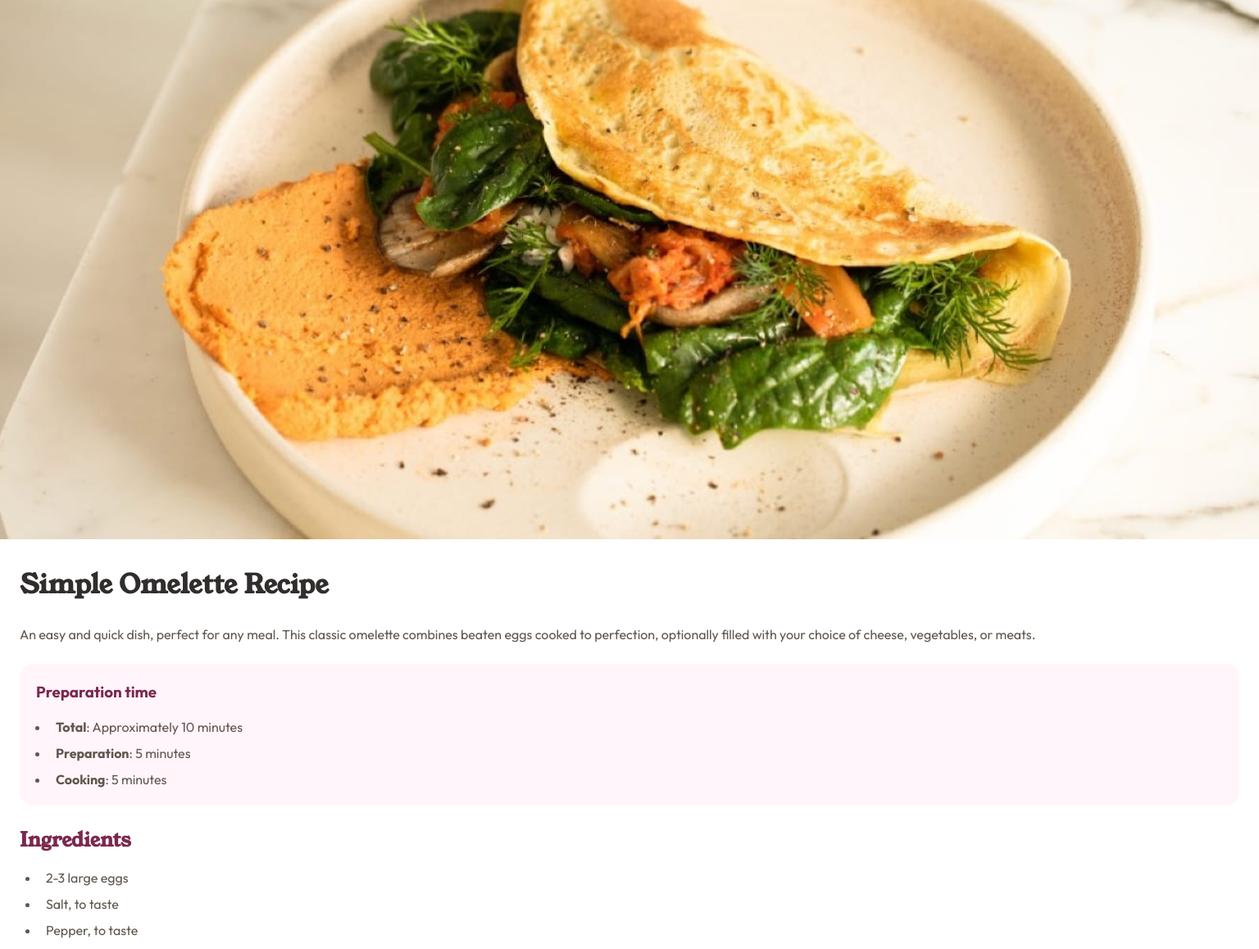
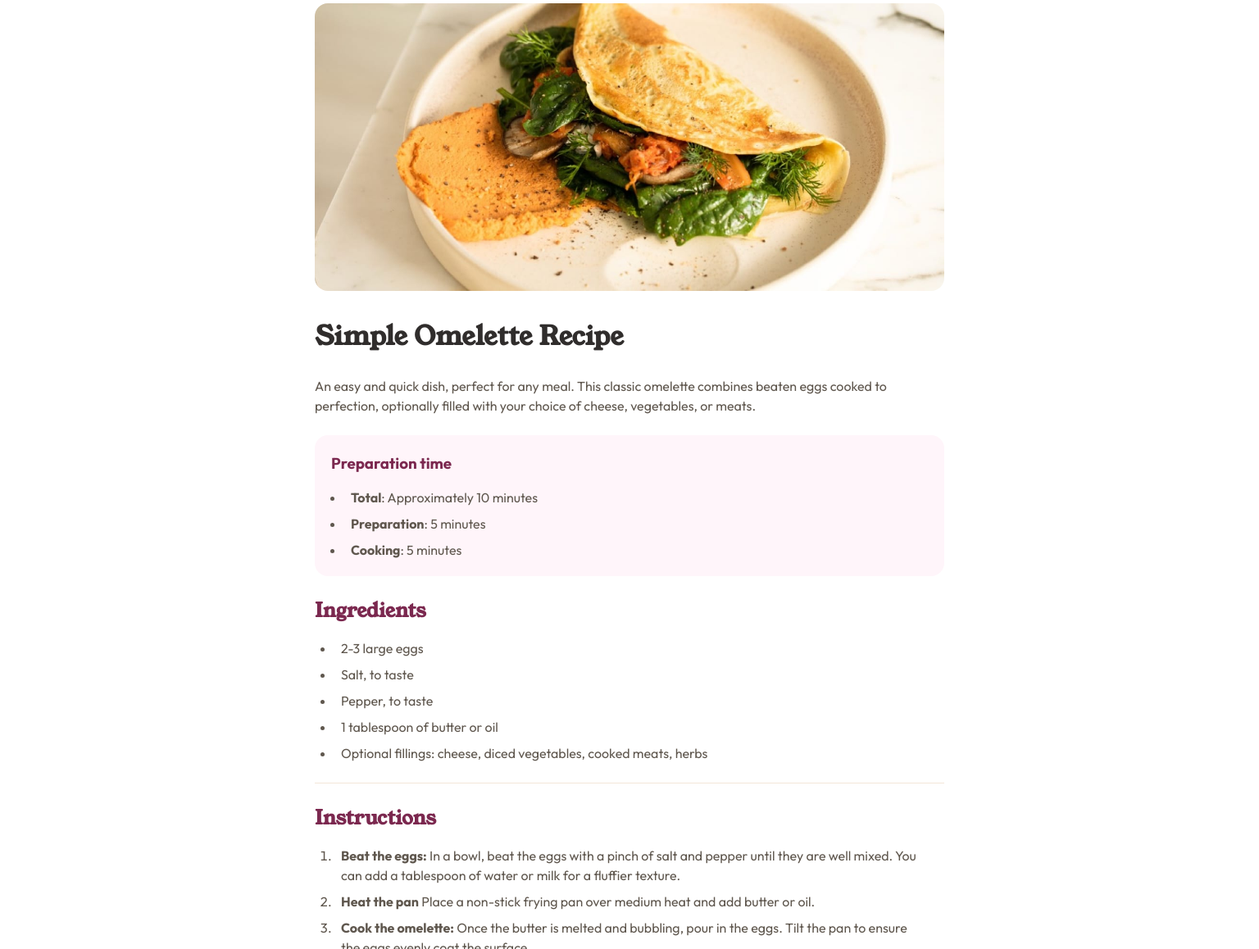
Before and after one commit to chuluq/frontendmentor-recipe-page, a plain HTML site: page index.html in a window 1536 px wide. Shown: the part 44-1202 px from the top of the page at 82% size. Drawn offline with Linux system fonts and the light colour scheme.

Commit message:
style: adjust max width of desktop screen

```diff
--- a/style.css
+++ b/style.css
@@ -206,3 +206,23 @@ td:last-child {
   font-weight: bold;
   color: var(--rose-800);
 }
+
+@media only screen and (min-width: 1440px) {
+  body {
+    display: flex;
+    flex-direction: column;
+    max-width: 768px;
+    margin: 0 auto;
+    padding-top: 48px;
+    padding-bottom: 48px;
+  }
+
+  .img {
+    border-radius: 16px;
+  }
+
+  .container {
+    padding-left: 0;
+    padding-right: 0;
+  }
+}
```
